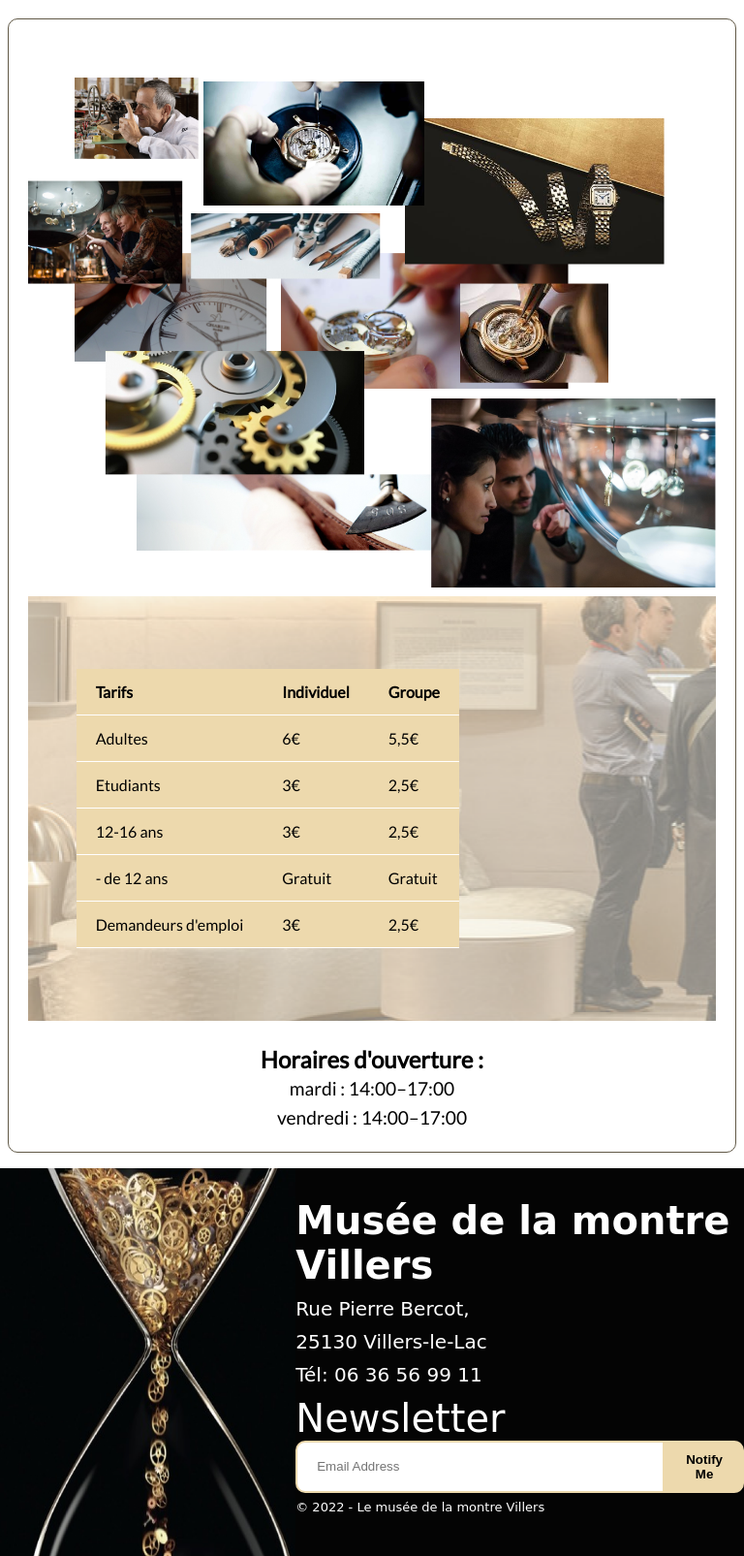
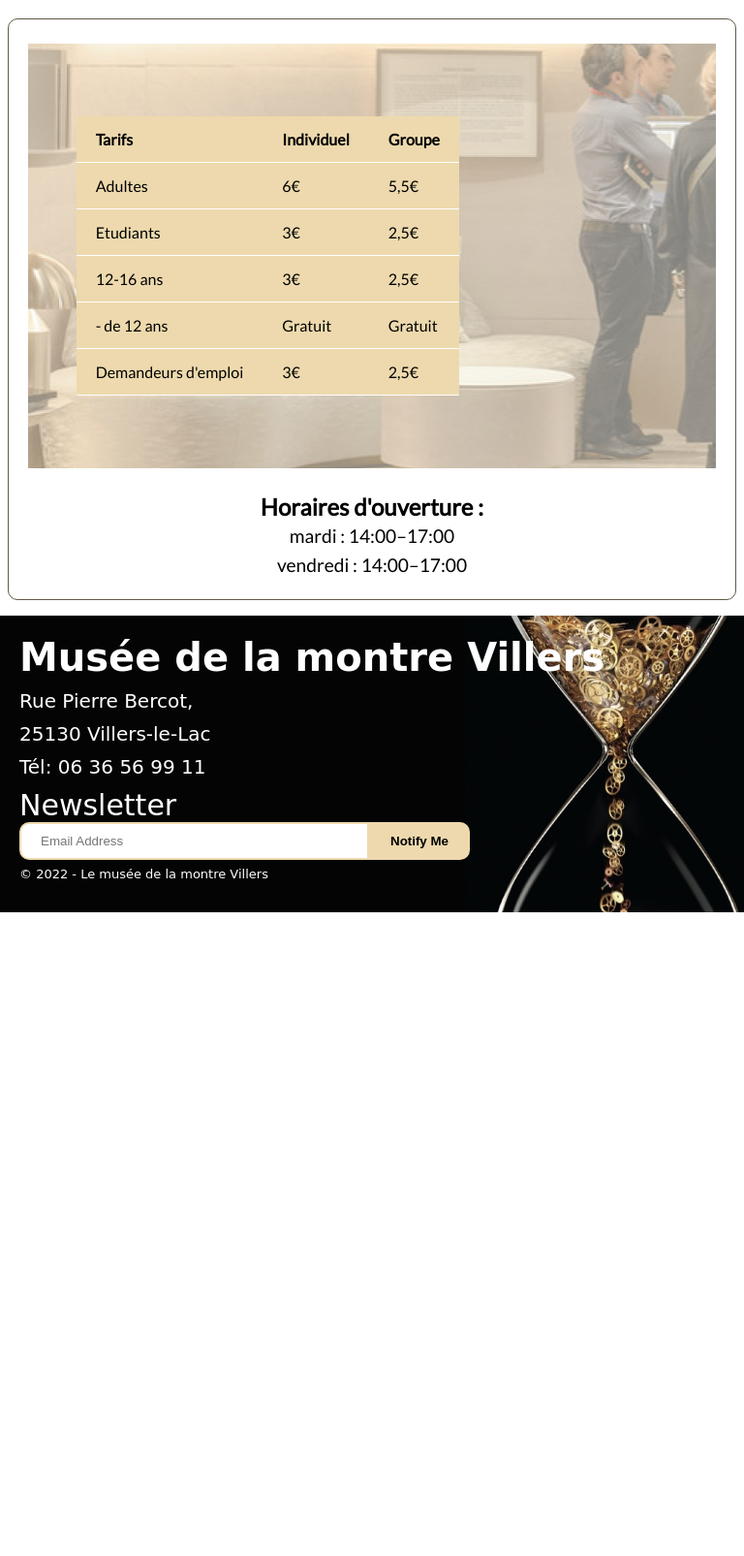
Before and after one commit to Babsybis/watch_museum_website, a PHP site: page / in a window 768 px wide. Shown: the part 2731-4336 px from the top of the page at 97% size. After the commit the page ends 3672 px from the top, so only its background shows below. Run offline with PHP 8.4, Linux system fonts and the light colour scheme; some web fonts are replaced.

Commit message:
Responsive tablette footer

```diff
--- a/style.css
+++ b/style.css
@@ -341,7 +341,6 @@ h1{
 /****************************ROUAGE**********************************************************/
 .roue{
     position: absolute;
-    cursor: pointer;
     opacity: 0.8;
 }
 
@@ -375,8 +374,6 @@ h1{
     left:40%;
 
 }
-
-
 
 /* *****************************HORLOGE************************* */
 .clock {
@@ -530,6 +527,10 @@ h1{
     grid-template-columns: 1fr 1fr;
     gap: 6.25rem;
     padding: 1.25rem;
+}
+
+.responsive{
+    display: none;
 }
 
 
@@ -838,6 +839,26 @@ td{
         gap: .3125rem 0;
     }
 
+    .background_pm{
+        display: none;
+    }
+
+    .element {
+        padding:  9.375rem 8.125rem ;
+        animation: backgrounds 10s infinite;
+        background-repeat: no-repeat;
+        background-size: contain;
+        }
+
+        @keyframes backgrounds {
+        0% { background-image: url(images/visite.jpg);}
+        20% {background-image: url(images/visite2.jpg); }
+        40% {background-image: url(images/visite4.jpg); }
+        60% {background-image: url(images/visite3.jpg); }
+        80% {background-image: url(images/visite5.jpg); }
+        100% { background-image: url(images/visite.jpg);}
+        }
+
     .contain_pm{
         grid-row: 1/2;
         grid-column: 1/3;
@@ -978,6 +999,27 @@ td{
         gap: .3125rem 0;
     }
 
+
+    .background_pm{
+        display: none;
+    }
+
+    .element {
+        padding: 40vh;
+        animation: backgrounds 10s infinite;
+        background-repeat: no-repeat;
+        background-size: contain;
+        }
+
+        @keyframes backgrounds {
+        0% { background-image: url(images/visite.jpg);}
+        20% {background-image: url(images/visite2.jpg); }
+        40% {background-image: url(images/visite4.jpg); }
+        60% {background-image: url(images/visite3.jpg); }
+        80% {background-image: url(images/visite5.jpg); }
+        100% { background-image: url(images/visite.jpg);}
+        }
+
     .contain_pm{
         grid-row: 1/2;
         grid-column: 1/3;
@@ -1000,6 +1042,31 @@ td{
         font-size: 1.5rem;
     }
 
+     /*************** FOOTER *************************/
+     .background_footer{
+        background-image: url(images/footer.png);
+        background-size: contain;
+        background-repeat: no-repeat;
+        background-position: right;
+        display: block;
+        padding: 1.25rem;
+        height: auto;
+    }
+
+    .background_footer img{
+        display: none;
+    }
+
+
+    .name_form{
+        font-size: 1.875rem;
+    }
+
+    .form_width{
+        padding: .625rem 10rem .625rem 1.25rem;
+    }
+
+
 
 
 
```
